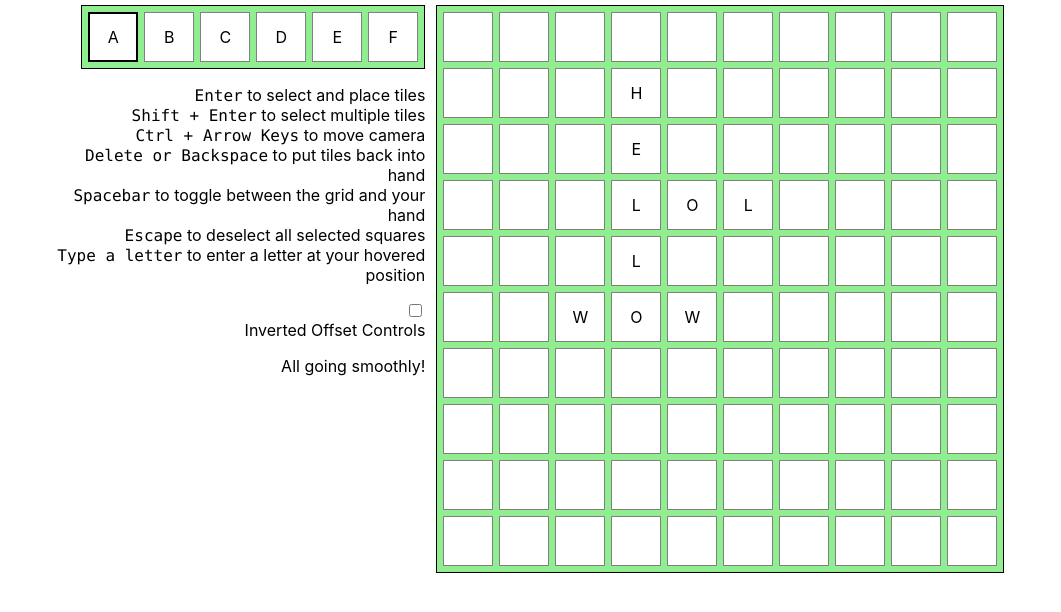
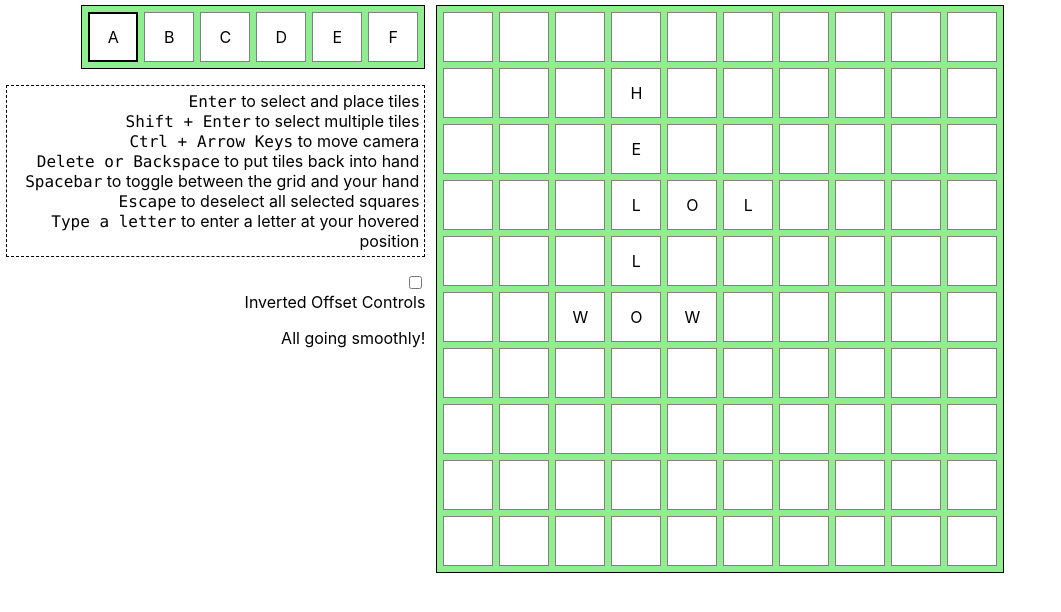
Before and after one commit to jedster1111/bananagram, a React (Create React App) app in the folder frontend/: page / in a window 1280 px wide. Shown: the top 612 px of the page, without its empty margins (0-1061 px from the left). Built offline with nearby package versions, Linux system fonts and the light colour scheme.

Commit message:
Seperated out the keybind instructions into its own component

```diff
--- /dev/null
+++ b/frontend/src/components/KeybindsList.tsx
@@ -0,0 +1,37 @@
+import * as React from "react";
+import styled from "styled-components";
+
+const StyledKeybindList = styled.ul`
+  border: dashed 1px black;
+  padding: 5px;
+`;
+
+const StyledLi = styled.li`
+  list-style: none;
+`;
+
+export const KeybindList: React.FC<{}> = props => (
+  <StyledKeybindList>
+    <StyledLi>
+      <code>Enter</code> to select and place tiles
+    </StyledLi>
+    <StyledLi>
+      <code>Shift + Enter</code> to select multiple tiles
+    </StyledLi>
+    <StyledLi>
+      <code>Ctrl + Arrow Keys</code> to move camera
+    </StyledLi>
+    <StyledLi>
+      <code>Delete or Backspace</code> to put tiles back into hand
+    </StyledLi>
+    <StyledLi>
+      <code>Spacebar</code> to toggle between the grid and your hand
+    </StyledLi>
+    <StyledLi>
+      <code>Escape</code> to deselect all selected squares
+    </StyledLi>
+    <StyledLi>
+      <code>Type a letter</code> to enter a letter at your hovered position
+    </StyledLi>
+  </StyledKeybindList>
+);
--- a/frontend/src/components/game/Game.tsx
+++ b/frontend/src/components/game/Game.tsx
@@ -3,6 +3,7 @@ import styled from "styled-components";
 import { Vector } from "../../common/vectorMethods";
 import Grid from "../grid/Grid";
 import Hand from "../hand/Hand";
+import { KeybindList } from "../KeybindsList";
 import { createSetIsOffsetAction, GameActions } from "./actions";
 import { handleGameKeyPresses } from "./handleGameKeyPresses";
 import { createInitialState, reducer } from "./reducer";
@@ -59,10 +60,6 @@ const GameContainer = styled.div`
   user-select: none;
 `;
 
-const StyledLi = styled.li`
-  list-style: none;
-`;
-
 const Game: React.FunctionComponent<{}> = props => {
   const [state, dispatch] = React.useReducer<State, GameActions>(
     reducer,
@@ -92,30 +89,7 @@ const Game: React.FunctionComponent<{}> = props => {
           }
           isSelectedGrid={!!state.handSelected}
         />
-        <ul>
-          <StyledLi>
-            <code>Enter</code> to select and place tiles
-          </StyledLi>
-          <StyledLi>
-            <code>Shift + Enter</code> to select multiple tiles
-          </StyledLi>
-          <StyledLi>
-            <code>Ctrl + Arrow Keys</code> to move camera
-          </StyledLi>
-          <StyledLi>
-            <code>Delete or Backspace</code> to put tiles back into hand
-          </StyledLi>
-          <StyledLi>
-            <code>Spacebar</code> to toggle between the grid and your hand
-          </StyledLi>
-          <StyledLi>
-            <code>Escape</code> to deselect all selected squares
-          </StyledLi>
-          <StyledLi>
-            <code>Type a letter</code> to enter a letter at your hovered
-            position
-          </StyledLi>
-        </ul>
+        <KeybindList />
         <input
           id="inverted-offset-controls"
           type="checkbox"
```
